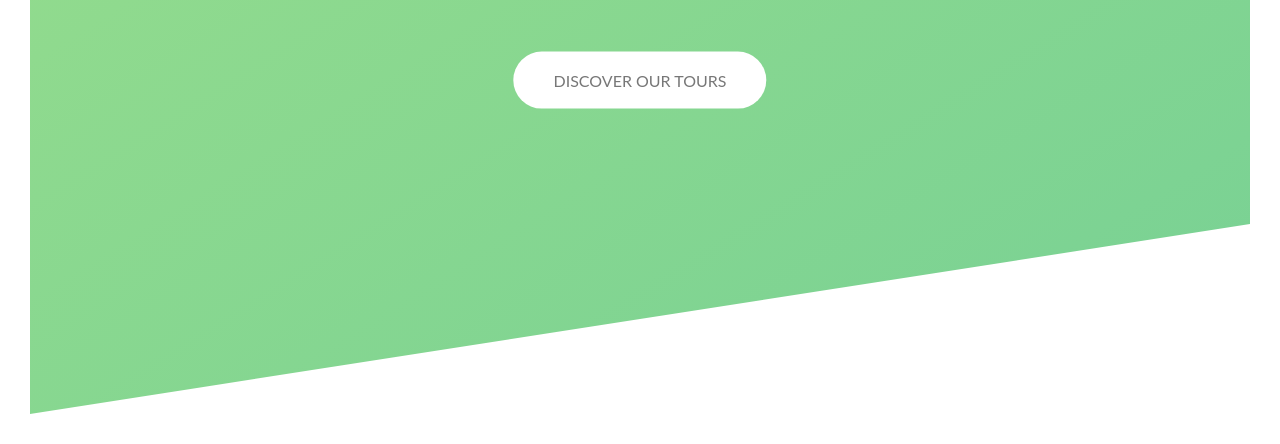
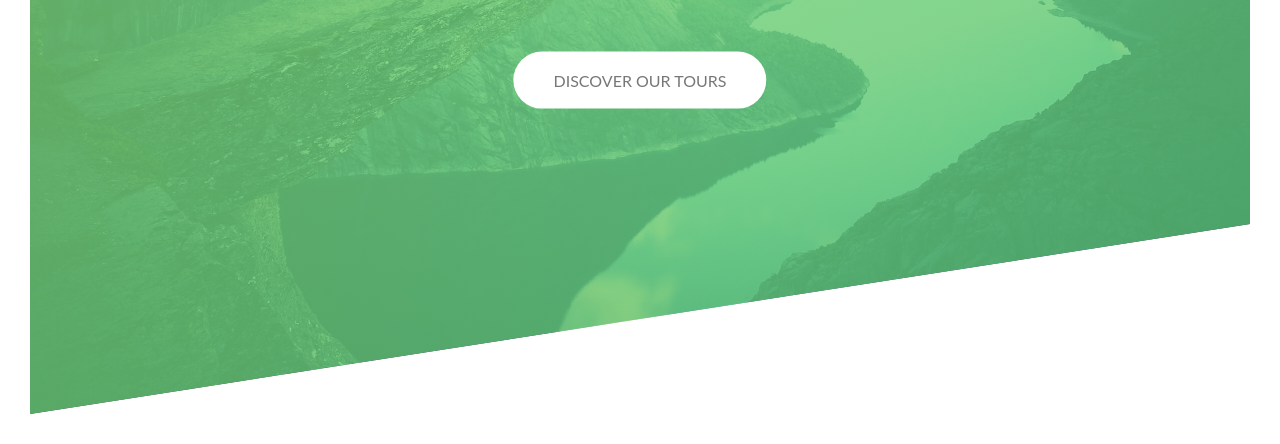
Before and after one commit to Magicsoftuz/magic-life, a plain HTML site: page index.html in a window 1280 px wide. Shown: the part 376-820 px from the top of the page. Drawn offline with Linux system fonts and the light colour scheme.

Commit message:
Fix background image url

```diff
--- a/css/style.css
+++ b/css/style.css
@@ -28,7 +28,7 @@ body {
       rgba(126, 213, 111, 0.8),
       rgba(85, 197, 122, 0.8)
     ),
-    url("img/hero.jpg");
+    url("../img/hero.jpg");
   background-position: center;
   background-size: cover;
   clip-path: polygon(0 0, 100% 0, 100% 75%, 0 100%);
```
